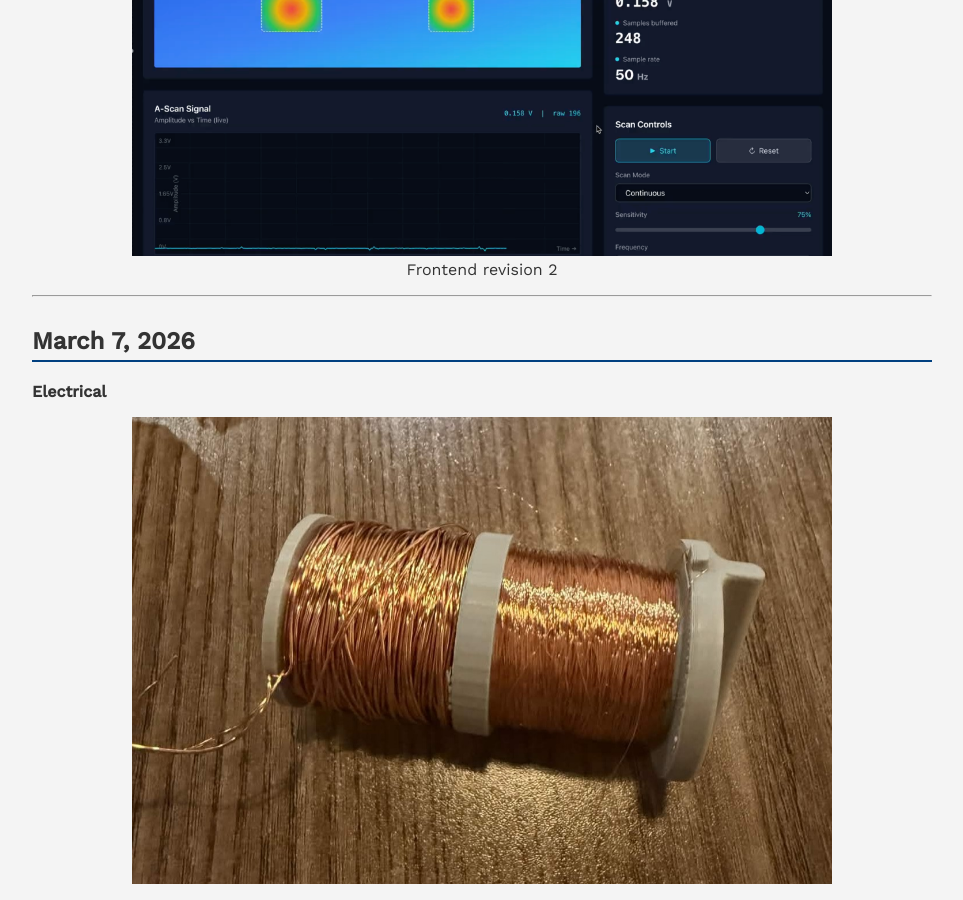
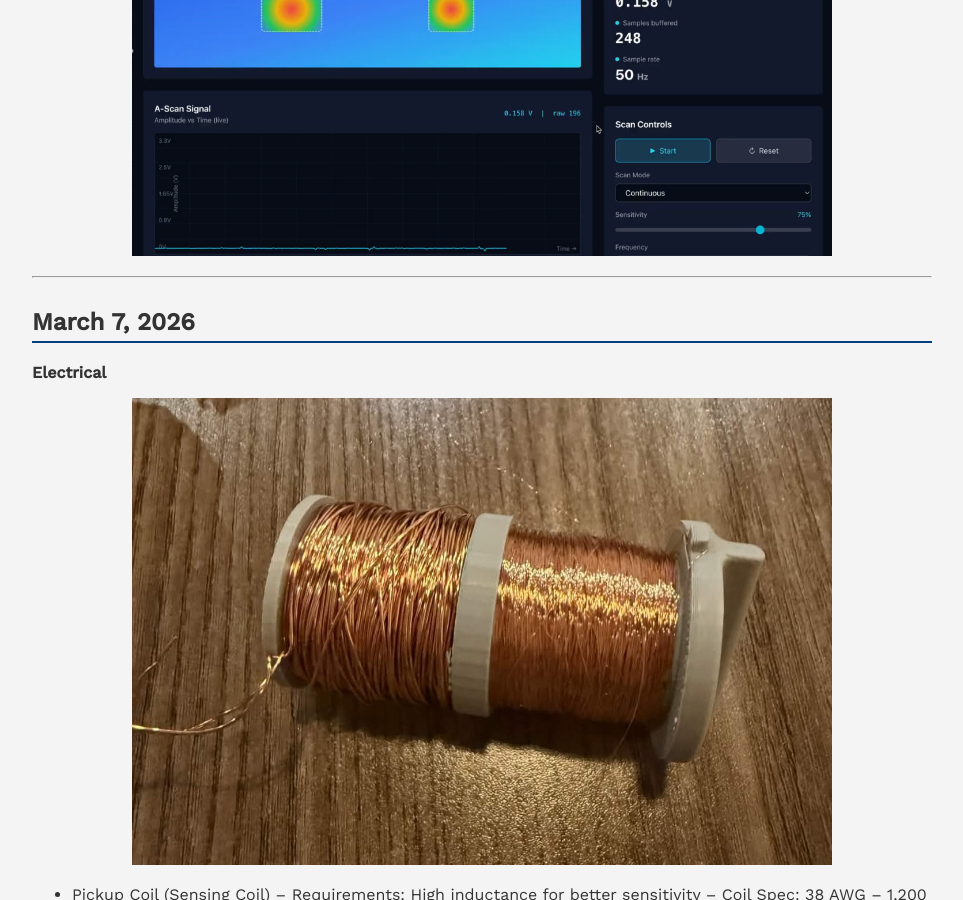
Before and after one commit to warisz/mte-capstone, a Jekyll site: the page built from meetings/mar-2026.md, in a window 1280 px wide and 900 px high, scrolled down 6029 px. Shown: the whole window, without its empty margins (158-1121 px from the left). Built offline with Jekyll 4.4.1, drawn with Linux system fonts in a browser that asks for light colours.

Commit message:
Update mar-2026.md

```diff
--- a/meetings/mar-2026.md
+++ b/meetings/mar-2026.md
@@ -98,7 +98,7 @@ title: March, 2026
 **Software**
 - Frontend revision 1
 <p align="center">
-  <img src="../images/rev-1.png" width="700"><br>Frontend revision 2
+  <img src="../images/rev-1.png" width="700"><br>
 </p>
 
 ---
```
